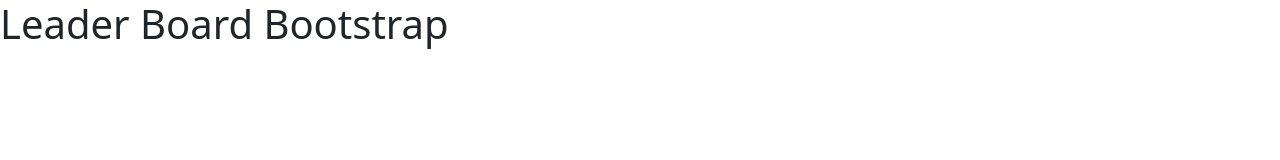
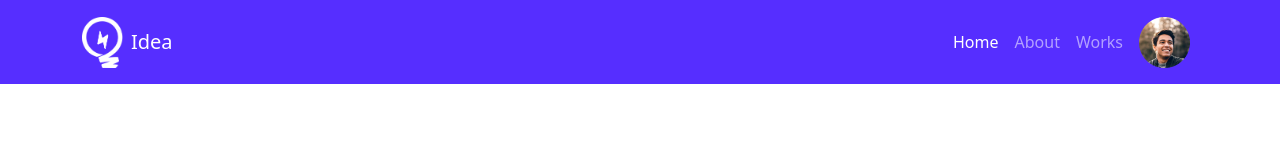
Before and after one commit to bishnuphitron/leader-board-bootstrap, a plain HTML site: page index.html in a window 1280 px wide. Drawn offline with Linux system fonts and the light colour scheme.

Commit message:
Create a navbar with proper alignment using bootstrap

```diff
--- a/index.html
+++ b/index.html
@@ -11,7 +11,38 @@
 </head>
 
 <body>
-  <h1>Leader Board Bootstrap</h1>
+  <!-- header -->
+  <header>
+    <nav class="navbar navbar-expand-lg navbar-dark" style="background-color: #562EFF;">
+      <div class="container">
+        <a class="navbar-brand d-flex align-items-center" href="#">
+          <img src="images/icons/logo.png" alt="" width="41" height="51" class="d-inline-block align-text-top">
+          <span class="ms-2">Idea</span>
+        </a>
+        <button class="navbar-toggler" type="button" data-bs-toggle="collapse" data-bs-target="#navbarSupportedContent" aria-controls="navbarSupportedContent" aria-expanded="false" aria-label="Toggle navigation">
+          <span class="navbar-toggler-icon"></span>
+        </button>
+        <div class="collapse navbar-collapse" id="navbarSupportedContent">
+          <ul class="navbar-nav ms-auto mb-2 mb-lg-0 d-flex align-items-center">
+            <li class="nav-item">
+              <a class="nav-link active" aria-current="page" href="#">Home</a>
+            </li>
+            <li class="nav-item">
+              <a class="nav-link" href="#">About</a>
+            </li>
+            <li class="nav-item">
+              <a class="nav-link" href="#">Works</a>
+            </li>
+            <li class="nav-item">
+              <a class="nav-link" href="#">
+                <img src="images/icons/profile.png" alt="" width="51" height="51" class="d-inline-block align-text-top">
+              </a>
+            </li>
+          </ul>
+        </div>
+      </div>
+    </nav>
+  </header>
 
   <!-- js -->
   <script src="js/bootstrap.bundle.min.js"></script>
```
